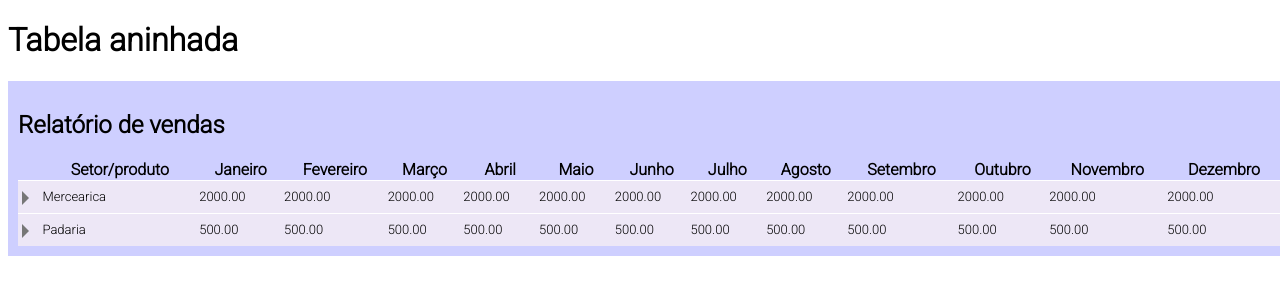
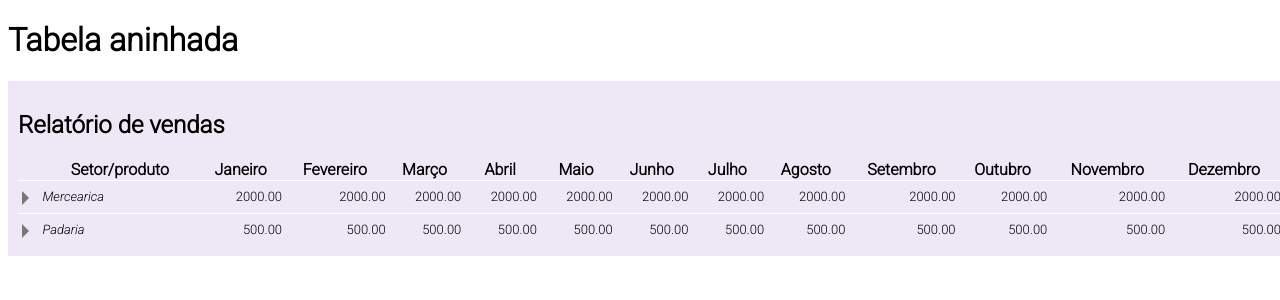
Before and after one commit to Sutil/tabela-aninhada-angular, an Angular app: page / in a window 1280 px wide. Shown: the top 300 px of the page. Built offline with nearby package versions, Linux system fonts and the light colour scheme.

Commit message:
Estilizando colunas

```diff
--- a/src/app/compoenents/relatorio-de-vendas/relatorio-de-vendas.component.scss
+++ b/src/app/compoenents/relatorio-de-vendas/relatorio-de-vendas.component.scss
@@ -1,6 +1,6 @@
 .relatorio-de-vendas {
   padding: 10px;
-  background-color: rgb(206, 207, 255);
+  background-color: #ede7f6;
   width: 100%;
 
   tr.setor {
@@ -15,4 +15,12 @@
     background-color: #b39ddb;
   }
 
+  td.coluna-nome {
+    font-style: italic;
+  }
+
+  td.coluna-valor {
+    text-align: right;
+  }
+
 }
--- a/src/app/compoenents/relatorio-de-vendas/relatorio-de-vendas.component.ts
+++ b/src/app/compoenents/relatorio-de-vendas/relatorio-de-vendas.component.ts
@@ -32,6 +32,7 @@ export class RelatorioDeVendasComponent implements OnInit {
     const coluna: ColunaTabelaAninhada = {
       cabecalho: 'Setor/produto',
       extrairConteudoDaLinha: (linha) => linha.nome,
+      classeCss: 'coluna-nome',
     }
     this.colunas.push(coluna);
   }
@@ -41,6 +42,7 @@ export class RelatorioDeVendasComponent implements OnInit {
       const coluna: ColunaTabelaAninhada = {
         cabecalho: mes,
         extrairConteudoDaLinha: (linha) => this.vendaNoMes(linha, indice + 1),
+        classeCss: 'coluna-valor',
       }
       return coluna;
     });
--- a/src/app/compoenents/tabela-aninhada/coluna-tabela-aninhada.ts
+++ b/src/app/compoenents/tabela-aninhada/coluna-tabela-aninhada.ts
@@ -3,4 +3,5 @@
 export interface ColunaTabelaAninhada {
   cabecalho: string;
   extrairConteudoDaLinha: (linha: any) => string;
+  classeCss?: string;
 }
--- a/src/app/compoenents/tabela-aninhada/linha-tabela-aninhada/linha-tabela-aninhada.component.html
+++ b/src/app/compoenents/tabela-aninhada/linha-tabela-aninhada/linha-tabela-aninhada.component.html
@@ -2,7 +2,7 @@
 <ng-template #conteudoDaLinha >
   <tr class="{{ classeCss }}" >
     <td><button *ngIf="filhos && filhos.length > 0" [class.expandido]="expandido" (click)="expandido = !expandido" class="seta" ></button></td>
-    <td *ngFor="let coluna of colunas; let i = index" >
+    <td *ngFor="let coluna of colunas; let i = index" class="{{ coluna.classeCss }}" >
       <div *ngIf="i === 0" class="recuo-linha-filha-nivel-{{ nivel }}" ></div>
       {{ coluna.extrairConteudoDaLinha(linha) }}
     </td>
```
